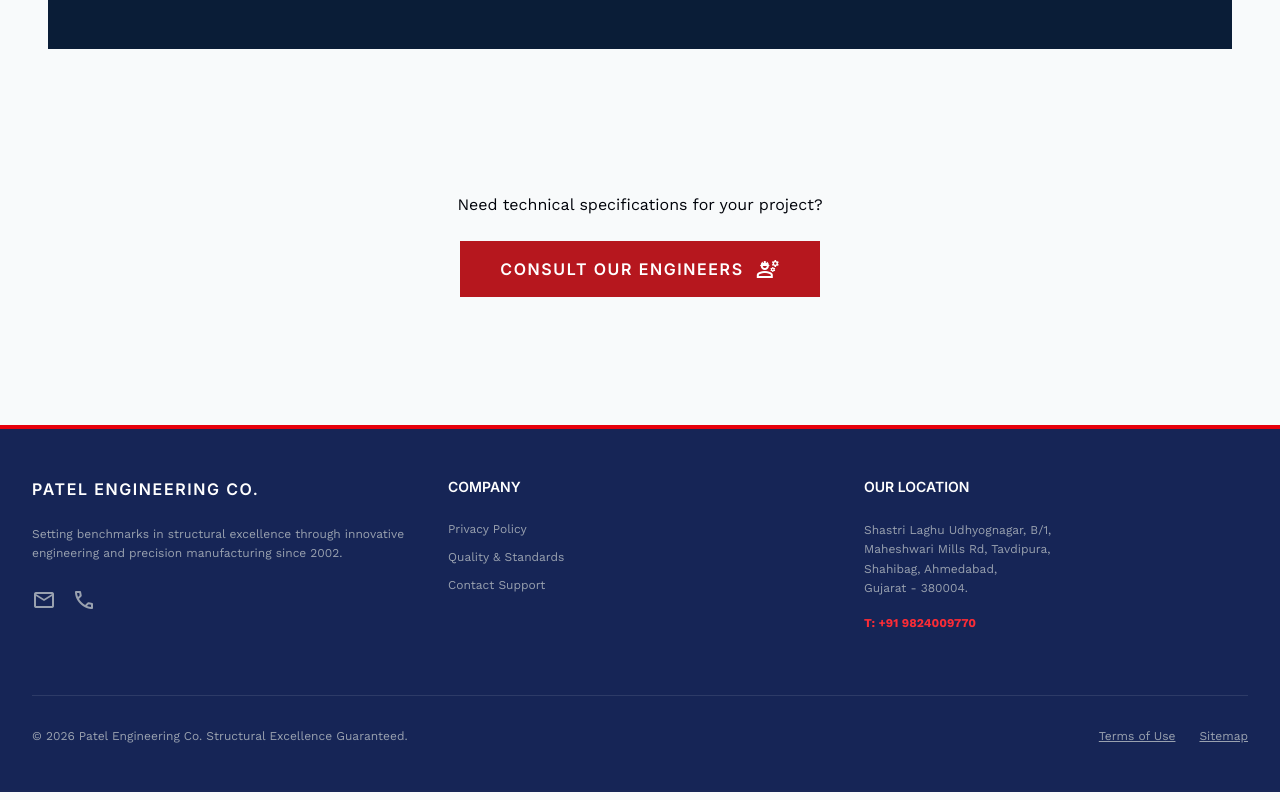
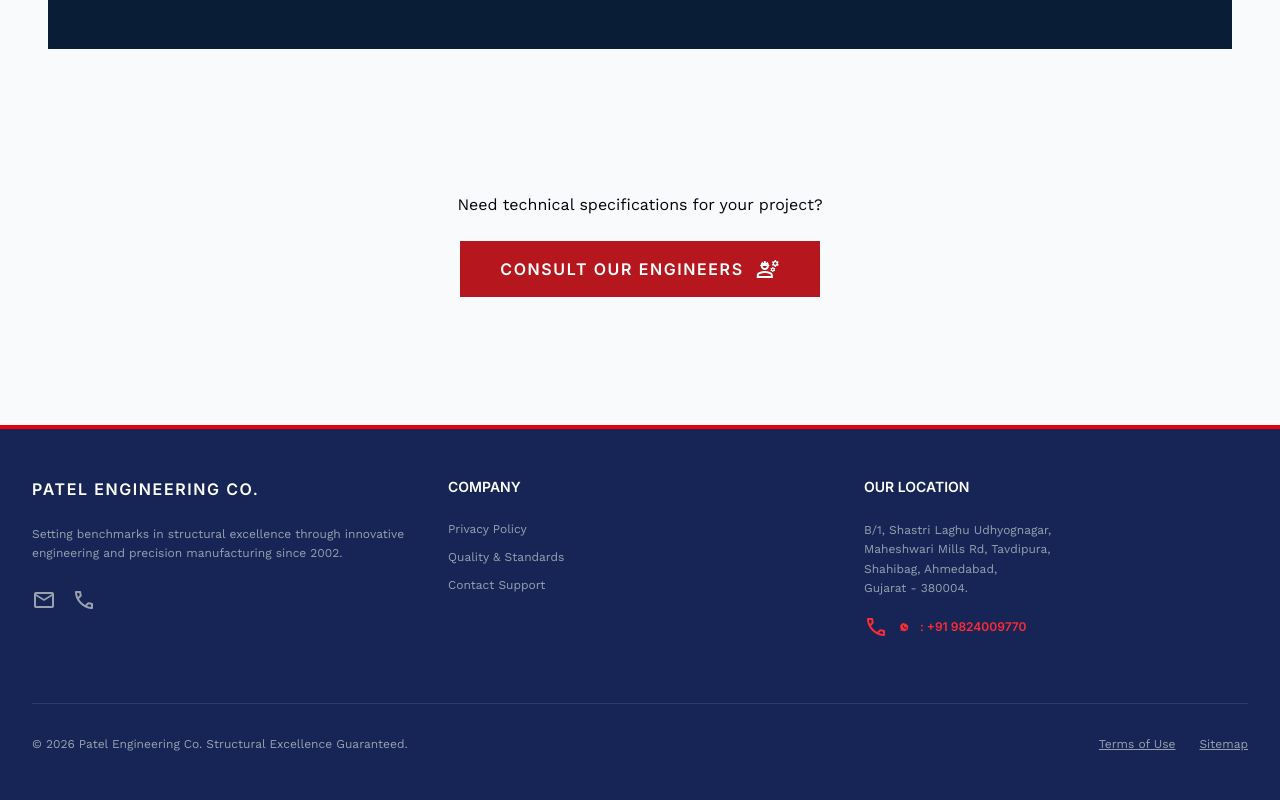
Before and after one commit to aayush-279/steel-project, a React app in the folder frontend/: page /quality-standards in a window 1280 px wide. Shown: the part 1732-2532 px from the top of the page. Built offline with nearby package versions, Linux system fonts and the light colour scheme; the HTML template or start-up script is replaced by a standard one.

Commit message:
Replace T: with call and whatsapp icons in footer

```diff
--- a/frontend/src/components/Footer.jsx
+++ b/frontend/src/components/Footer.jsx
@@ -25,12 +25,18 @@
       <div>
         <h4 className="text-white font-bold text-sm mb-6 uppercase">Our Location</h4>
         <address className="not-italic font-work-sans text-xs text-gray-400 leading-relaxed">
-          Shastri Laghu Udhyognagar, B/1,<br/>
-          Maheshwari Mills Rd, Tavdipura,<br/>
-          Shahibag, Ahmedabad,<br/>
+          B/1, Shastri Laghu Udhyognagar,<br />
+          Maheshwari Mills Rd, Tavdipura,<br />
+          Shahibag, Ahmedabad,<br />
           Gujarat - 380004.
         </address>
-        <p className="mt-4 font-work-sans text-xs text-red-500 font-bold">T: +91 9824009770</p>
+        <div className="mt-4 flex items-center gap-2 text-red-500 font-bold">
+          <span className="material-symbols-outlined text-base">call</span>
+          <svg viewBox="0 0 24 24" className="w-4 h-4 fill-current">
+            <path d="M12.031 6.172c-3.181 0-5.767 2.586-5.767 5.767 0 1.267.408 2.445 1.103 3.407l-.722 2.637 2.712-.712c.947.59 2.061.935 3.257.935 3.181 0 5.767-2.586 5.767-5.767 0-3.181-2.587-5.767-5.767-5.767zm3.39 8.161c-.054.153-.316.291-.53.309-.214.017-.423.012-.663-.048-.24-.059-.533-.133-.865-.273-1.407-.591-2.316-2.023-2.386-2.116-.07-.093-.569-.757-.569-1.442 0-.685.357-1.022.484-1.157.127-.135.281-.169.375-.169.094 0 .188.001.269.005.087.004.204-.033.32.246.116.28.397.967.432 1.036.035.07.058.152.012.246-.047.093-.07.151-.14.232-.07.081-.147.181-.209.243-.062.063-.127.132-.055.257.072.124.321.53.689.858.474.423.873.555 1.014.62.141.065.224.055.309-.043.084-.098.358-.418.454-.561.096-.143.192-.12.325-.07.132.05 1.39.654 1.484.701.094.047.156.07.191.13.035.06.035.347-.019.5z"/>
+          </svg>
+          <span className="text-xs">: +91 9824009770</span>
+        </div>
       </div>
       <div className="md:col-span-3 border-t border-white/10 pt-8 mt-8 flex flex-col md:flex-row justify-between items-center gap-4">
         <span className="font-work-sans text-xs text-gray-400">© 2026 Patel Engineering Co. Structural Excellence Guaranteed.</span>
```
